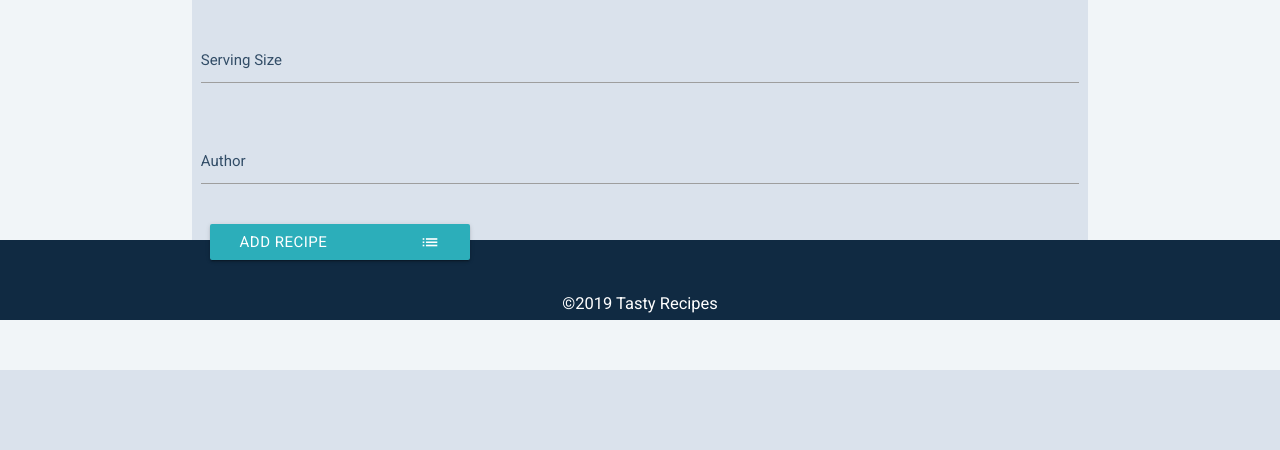
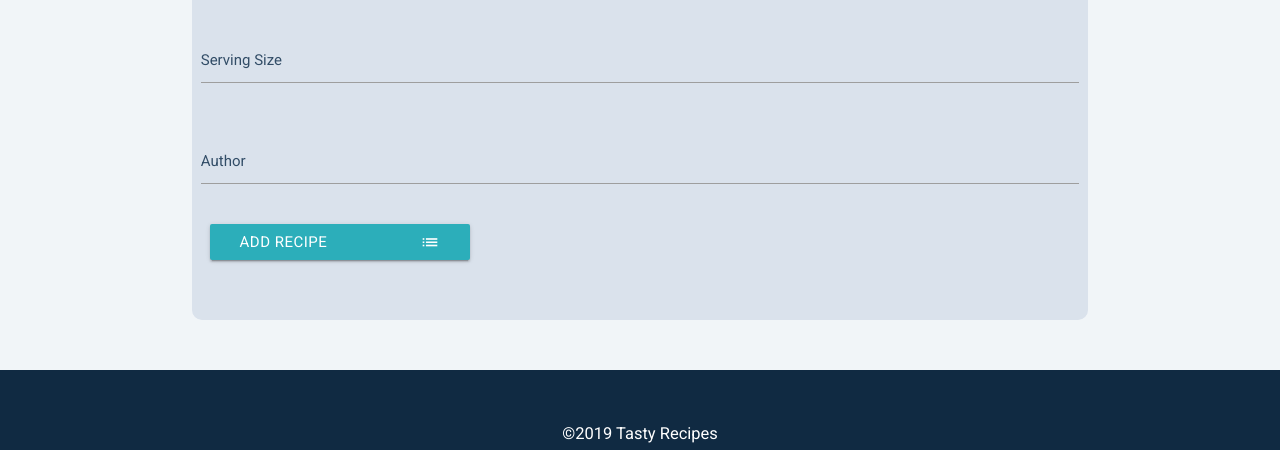
Before and after one commit to CaseyScott/taste-recipe, a Flask app: page /add_recipe in a window 1280 px wide. Shown: the part 1164-1614 px from the top of the page. Before the commit the page ends 1534 px from the top, so only its background shows below. Run offline with Flask 2, Linux system fonts and the light colour scheme; some libraries are stand-ins or nearby versions.

Commit message:
sticky footer. fix floating footer

```diff
--- a/static/css/style.css
+++ b/static/css/style.css
@@ -44,6 +44,7 @@ hsl(210, 36%, 96%) lightest
 /* border radius */
 
 
+
 h1,
 h2,
 h3,
@@ -75,6 +76,34 @@ nav  {
 
 
 /*---------------------------------------- footer */
+/* ------sticky footer---- */
+* {
+  margin: 0;
+  padding: 0;
+}
+
+html, body {
+  height: 100%;
+}
+
+#container {
+  min-height: 100%
+}
+
+#main {
+  overflow:auto;
+  padding-bottom: 80px;
+}
+
+#footer {
+  position: relative;
+  background-color: hsl(209, 61%, 16%); /*darkest*/
+  height: 80px;
+  margin-top: -80px
+  clear;
+}
+/* ------sticky footer---- */
+
 footer, container-fluid centering {
   position: absolute;
   background-color: hsl(209, 61%, 16%); /*darkest*/
@@ -143,3 +172,7 @@ box-shadow: 0 5px 15px hsla(0,0%, 0% .2); /*middle size*/
   background-color: hsl(185, 62%, 45%); /*6*/
   margin-left: 20px;
 }
+
+
+
+/*------------------------------------ALL recipes page*/
--- a/templates/add_recipe.html
+++ b/templates/add_recipe.html
@@ -119,4 +119,5 @@
     </form>
 </div>
 </main>
+
 {% endblock %} {% block footer %} {% include 'footer.html' %} {% endblock %}
--- a/templates/edittasks.html
+++ b/templates/edittasks.html
@@ -70,8 +70,7 @@
 <script src="https://cdnjs.cloudflare.com/ajax/libs/jquery/3.4.1/jquery.min.js"></script>
 <script type="text/javascript">
     $(document).ready(function(){
-        due_date = Date.parse('{{task.due_date}}');
-        $('#due_date').pickadate('picker').set('select', due_date, {format: 'dd/mm/yyyy'}).trigger('change')
+
     });
 </script>
 
--- a/templates/footer.html
+++ b/templates/footer.html
@@ -1,4 +1,4 @@
-<footer class="container-fluid centering">
+<footer id="footer">
   <div class=" col-xs-12">
     <a href="#" target="_blank"><i id="github-icon" class="fab fa-github"></i></a>
       <br>
```
Also changed, not shown: templates/tasks.html (+6 -2 lines).
